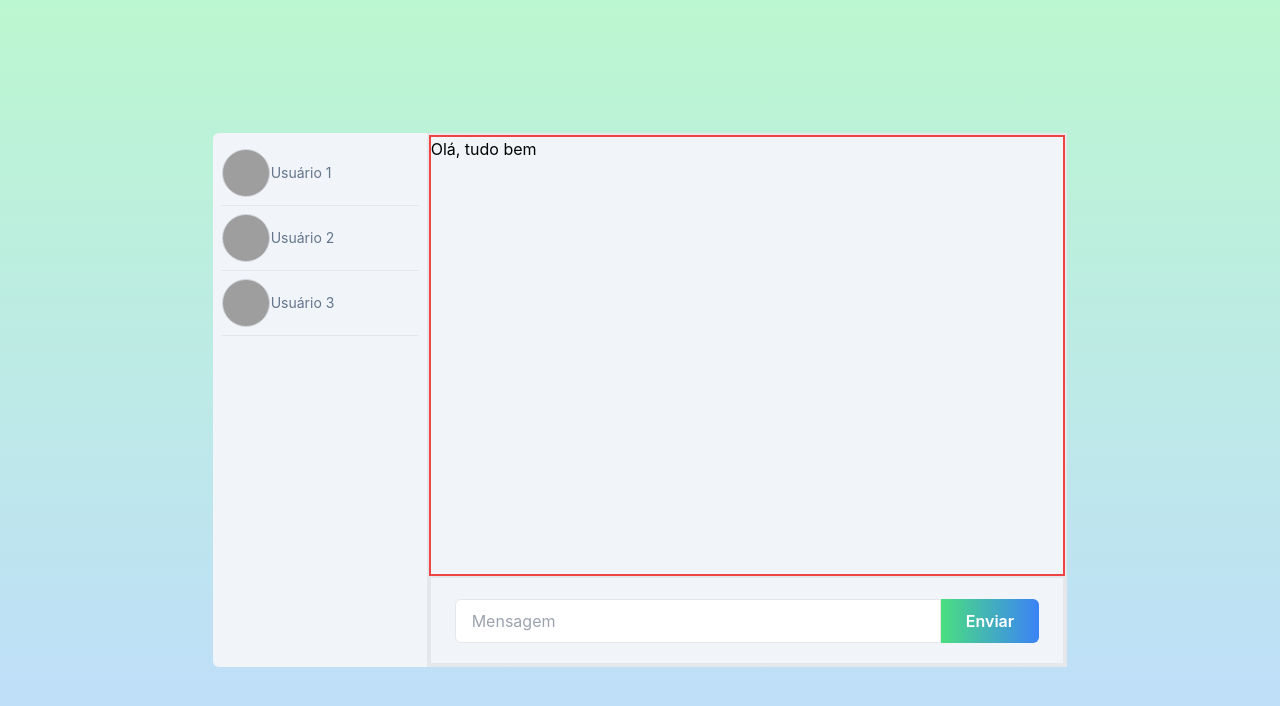
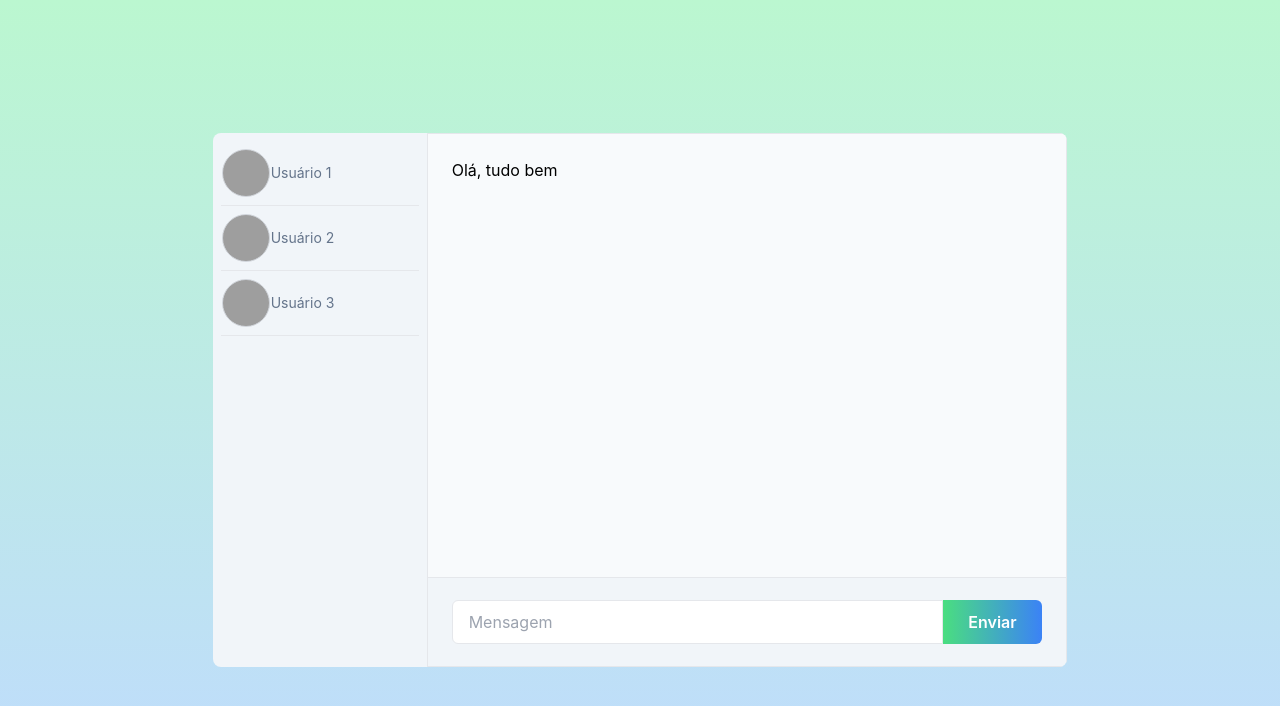
Before and after one commit to diegojaldim/real-time-chat, a React (Create React App) app: page / in a window 1280 px wide. Shown: the top 706 px of the page. Built offline with nearby package versions, Linux system fonts and the light colour scheme; grey boxes are pictures that could not be loaded.

Commit message:
Improve chat borders

```diff
--- a/src/components/BoardMessages/BoardMessages.jsx
+++ b/src/components/BoardMessages/BoardMessages.jsx
@@ -3,9 +3,9 @@ import InputMessage from './InputMessage';
 
 const BoardMessages = () => {
   return (
-    <div className='flex flex-col border-2 w-3/4'>
+    <div className='flex flex-col w-3/4 border'>
 
-      <div className='flex h-5/6 border-2 border-red-500'>
+      <div className='flex h-5/6 bg-slate-50 p-6'>
         <ul>
           <li>Olá, tudo bem</li>
         </ul>
--- a/src/components/BoardMessages/InputMessage.jsx
+++ b/src/components/BoardMessages/InputMessage.jsx
@@ -1,6 +1,6 @@
 const InputMessage = () => {
   return (
-    <div className='flex flex-row items-center h-1/6 border-2 pl-6 pr-6'>
+    <div className='flex flex-row items-center h-1/6 border-t pl-6 pr-6'>
       <div className='flex h-11 w-5/6 '>
         <input
           placeholder="Mensagem"
--- a/src/components/Chat.jsx
+++ b/src/components/Chat.jsx
@@ -4,7 +4,7 @@ import BoardMessages from './BoardMessages/BoardMessages';
 
 const Chat = () => {
   return (
-    <div className='flex flex-row h-2/3 w-2/3 border-1 rounded-md border-slate-300 bg-slate-100'>
+    <div className='flex flex-row h-2/3 w-2/3 border-1 rounded-lg border-slate-300 bg-slate-100 overflow-hidden'>
       <UsersList />
       <BoardMessages />
     </div>
```
